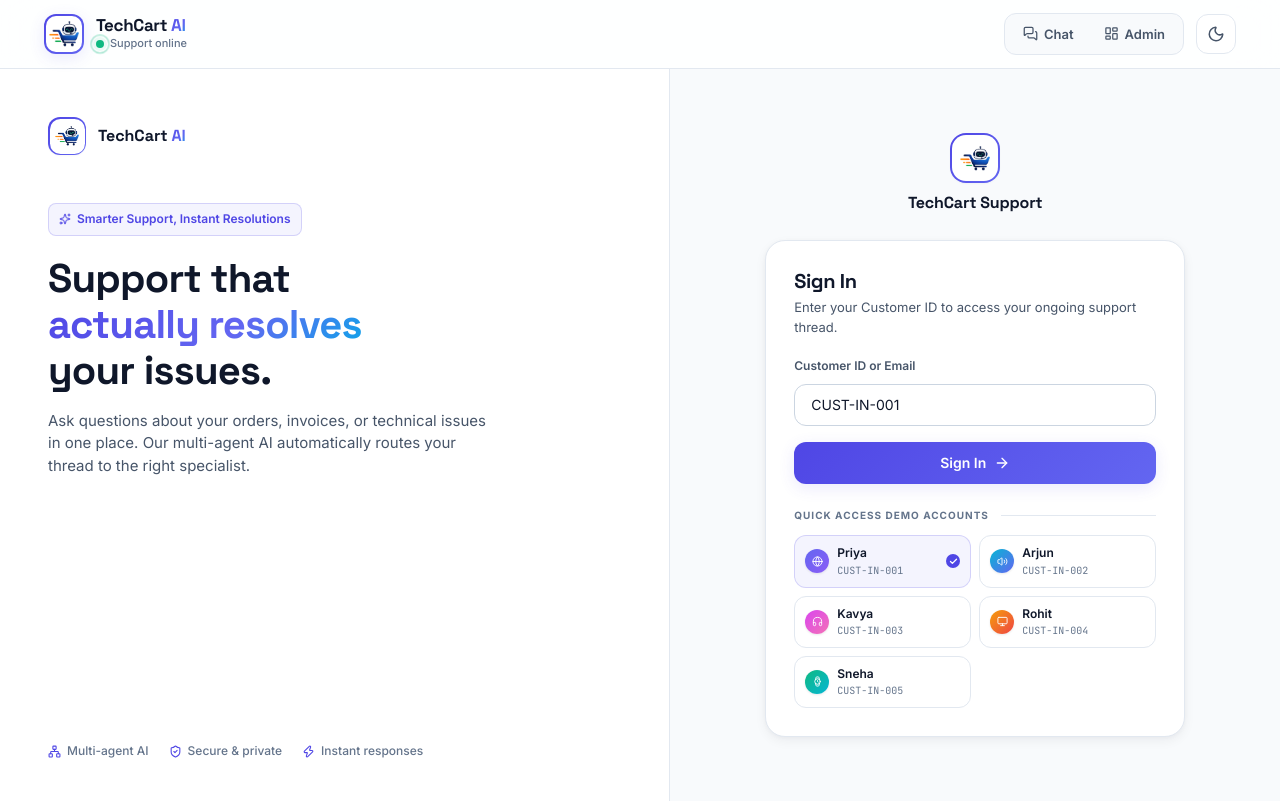
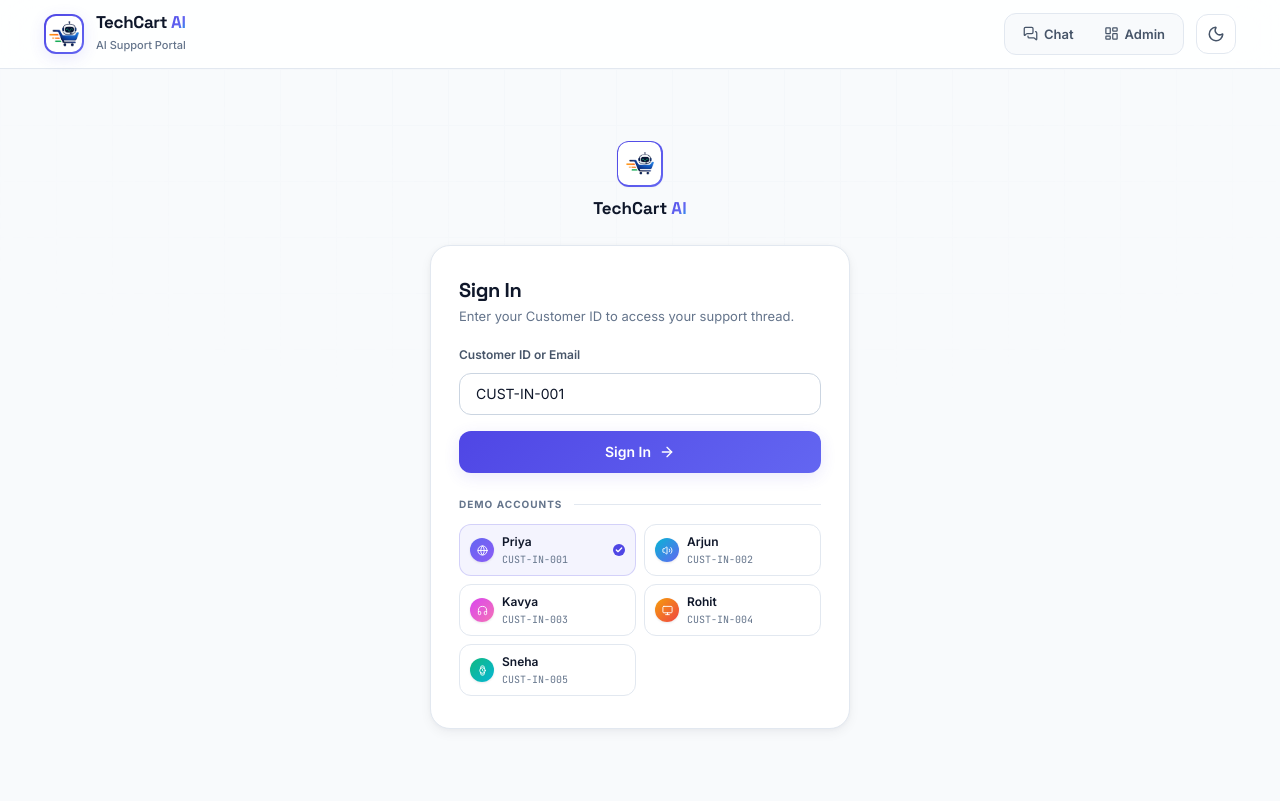
Before and after one commit to parvpatel20/electronics_customer_support_agent, a React (Vite) app in the folder frontend/: page / in a window 1280 px wide. Built offline with nearby package versions, Linux system fonts and the light colour scheme.

Commit message:
style: simplify login page to centered layout and remove active status lights

```diff
--- a/frontend/src/App.jsx
+++ b/frontend/src/App.jsx
@@ -75,9 +75,8 @@ export default function App() {
               >
                 TechCart <span className="gradient-text">AI</span>
               </p>
-              <span className="flex items-center gap-1.5" style={{ color: 'var(--text-subtle)', fontSize: '0.6875rem', fontWeight: 500 }}>
-                <span className="status-dot" aria-hidden="true" />
-                Support online
+              <span style={{ color: 'var(--text-subtle)', fontSize: '0.6875rem', fontWeight: 500 }}>
+                AI Support Portal
               </span>
             </div>
           </button>
--- a/frontend/src/components/ChatWidget.jsx
+++ b/frontend/src/components/ChatWidget.jsx
@@ -388,60 +388,12 @@ export default function ChatWidget({ customer }) {
               )}
             </div>
           </div>
-
-          {/* Specialist Node Status Tracker */}
-          <div className="flex flex-col gap-3">
-            <h3 className="eyebrow" style={{ fontSize: '0.6875rem' }}>Active Agents status</h3>
-
-            <div className="flex flex-col gap-2">
-              {[
-                { id: 'triage', label: 'Triage Agent', desc: 'Analyzes & routes query' },
-                { id: 'billing', label: 'Billing Agent', desc: 'Invoices & refund specialist' },
-                { id: 'technical', label: 'Technical Agent', desc: 'Troubleshooting & product manuals' },
-                { id: 'returns', label: 'Returns Agent', desc: 'RMA window & return requests' },
-                { id: 'supervisor', label: 'Support Supervisor', desc: 'Safety guardrails & escalation' }
-              ].map(agent => {
-                const isActive = activeAgent === agent.id;
-                return (
-                  <div
-                    key={agent.id}
-                    style={{
-                      display: 'flex', alignItems: 'center', gap: '10px',
-                      padding: '8px 10px', borderRadius: 'var(--radius-md)',
-                      background: isActive ? 'var(--primary-tint)' : 'transparent',
-                      border: isActive ? '1px solid var(--primary-border)' : '1px solid transparent',
-                      transition: 'all 200ms ease'
-                    }}
-                  >
-                    <span
-                      style={{
-                        width: 8, height: 8, borderRadius: '50%',
-                        background: isActive ? 'var(--success)' : 'var(--border-strong)',
-                        boxShadow: isActive ? '0 0 0 3px var(--success-tint)' : 'none',
-                        flexShrink: 0
-                      }}
-                      className={isActive ? "status-dot" : ""}
-                    />
-                    <div style={{ minWidth: 0 }}>
-                      <span style={{ display: 'block', fontSize: '0.8125rem', fontWeight: isActive ? 600 : 500, color: isActive ? 'var(--primary)' : 'var(--text)' }}>
-                        {agent.label}
-                      </span>
-                      <span style={{ display: 'block', fontSize: '0.6875rem', color: 'var(--text-subtle)', lineHeight: 1.2, overflow: 'hidden', textOverflow: 'ellipsis', whiteSpace: 'nowrap' }}>
-                        {agent.desc}
-                      </span>
-                    </div>
-                  </div>
-                );
-              })}
-            </div>
-          </div>
         </div>
 
-        {/* Sidebar Footer / Marketing Branding */}
+        {/* Sidebar Footer */}
         <div className="border-t border-border pt-4 text-center">
-          <span style={{ fontSize: '0.6875rem', color: 'var(--text-subtle)', display: 'inline-flex', alignItems: 'center', gap: '5px' }}>
-            <span style={{ width: 6, height: 6, borderRadius: '50%', background: 'var(--success)' }} />
-            Secure Session Verified
+          <span style={{ fontSize: '0.6875rem', color: 'var(--text-subtle)' }}>
+            Session Secure
           </span>
         </div>
       </aside>
@@ -476,10 +428,10 @@ export default function ChatWidget({ customer }) {
                   </div>
                 </div>
                 <span
-                  className="flex items-center gap-1.5 text-muted"
+                  className="text-subtle"
                   style={{ fontSize: '0.8125rem', fontWeight: 500 }}
                 >
-                  <span className="status-dot" style={{ display: 'inline-block', width: 6, height: 6 }} /> Specialist agents online · typical reply in seconds
+                  Specialist support agents online
                 </span>
               </div>
 
--- a/frontend/src/components/LoginPage.jsx
+++ b/frontend/src/components/LoginPage.jsx
@@ -59,29 +59,17 @@ export default function LoginPage({ onLogin }) {
   }
 
   return (
-    <section className="fade-in aurora animate-fade-in" style={{ minHeight: 'calc(100vh - var(--nav-height))', position: 'relative' }}>
+    <section className="fade-in aurora flex items-center justify-center" style={{ minHeight: 'calc(100vh - var(--nav-height))', position: 'relative', background: 'var(--bg)', padding: '24px 16px' }}>
       <div className="grid-bg" style={{ position: 'absolute', inset: 0, opacity: 0.15, pointerEvents: 'none' }} aria-hidden="true" />
 
-      <div
-        className="grid lg:grid-cols-[1.1fr_1fr] relative"
-        style={{ minHeight: 'calc(100vh - var(--nav-height))', zIndex: 1 }}
-      >
+      {/* Centered Login Box */}
+      <div className="flex flex-col items-center gap-6 relative" style={{ zIndex: 1, width: '100%', maxWidth: '420px' }}>
 
-        {/* ───────────── Brand / Hero Panel (Marketing) ───────────── */}
-        <aside
-          className="hidden lg:flex flex-col justify-between"
-          style={{
-            padding: '48px 48px 40px', position: 'relative', overflow: 'hidden',
-            background: 'var(--surface)',
-            borderRight: '1px solid var(--border)',
-          }}
-        >
-          <div style={{ position: 'relative', zIndex: 1 }}>
-            {/* Elegant Header with Logo */}
-            <div className="flex items-center gap-3" style={{ marginBottom: '48px' }}>
+        {/* Brand Header */}
+        <div className="flex flex-col items-center gap-2">
           <div
             style={{
-                  width: 38, height: 38, borderRadius: 'var(--radius-md)',
+              width: 46, height: 46, borderRadius: 'var(--radius-md)',
               background: 'var(--grad-primary)', padding: 1.5,
               boxShadow: 'var(--shadow-xs)',
             }}
@@ -93,115 +81,18 @@ export default function LoginPage({ onLogin }) {
                 overflow: 'hidden',
               }}
             >
-                  <img src={logo} alt="TechCart" style={{ width: 24, height: 24, objectFit: 'contain' }} />
+              <img src={logo} alt="TechCart Logo" style={{ width: 28, height: 28, objectFit: 'contain' }} />
             </div>
           </div>
-              <span className="font-display" style={{ fontSize: '1rem', fontWeight: 700, color: 'var(--text)' }}>
+          <span className="font-display" style={{ fontSize: '1.0625rem', fontWeight: 700, color: 'var(--text)' }}>
             TechCart <span className="gradient-text">AI</span>
           </span>
         </div>
 
-            {/* AI Highlight Badge */}
-            <div
-              className="inline-flex items-center gap-1.5"
-              style={{
-                padding: '6px 10px', borderRadius: 'var(--radius-sm)',
-                background: 'var(--primary-tint)', border: '1px solid var(--primary-border)',
-                color: 'var(--primary)', fontSize: '0.75rem', fontWeight: 600,
-                marginBottom: '20px',
-              }}
-            >
-              <Sparkles size={12} className="text-primary" />
-              Smarter Support, Instant Resolutions
-            </div>
-
-            <h1
-              className="font-display"
-              style={{ fontSize: '2.5rem', fontWeight: 700, lineHeight: 1.15, letterSpacing: '-0.02em', color: 'var(--text)', maxWidth: '480px' }}
-            >
-              Support that
-              <br />
-              <span className="gradient-text">actually resolves</span>
-              <br />
-              your issues.
-            </h1>
-
-            <p className="text-muted" style={{ marginTop: '16px', fontSize: '0.9375rem', lineHeight: 1.5, maxWidth: '440px' }}>
-              Ask questions about your orders, invoices, or technical issues in one place. Our multi-agent AI automatically routes your thread to the right specialist.
-            </p>
-
-            {/* Clean Capability Showcase List */}
-            <div className="grid gap-3" style={{ marginTop: '36px', gridTemplateColumns: '1fr 1fr', maxWidth: '520px' }}>
-              {features.map(({ label, desc, Icon }, i) => (
-                <div
-                  key={label}
-                  className="stagger-in"
-                  style={{
-                    padding: '14px', display: 'flex', alignItems: 'flex-start', gap: '10px',
-                    animationDelay: `${i * 60}ms`,
-                    background: 'var(--bg)',
-                    border: '1px solid var(--border)',
-                    borderRadius: 'var(--radius-md)',
-                  }}
-                >
-                  <span
-                    style={{
-                      width: 28, height: 28, borderRadius: 'var(--radius-sm)', flexShrink: 0,
-                      background: 'var(--primary-tint)', color: 'var(--primary)',
-                      display: 'flex', alignItems: 'center', justifyContent: 'center',
-                    }}
-                  >
-                    <Icon size={14} />
-                  </span>
-                  <span style={{ minWidth: 0 }}>
-                    <span style={{ display: 'block', fontWeight: 600, fontSize: '0.8125rem', color: 'var(--text)' }}>{label}</span>
-                    <span className="text-subtle" style={{ display: 'block', fontSize: '0.6875rem', lineHeight: 1.35, marginTop: '2px' }}>{desc}</span>
-                  </span>
-                </div>
-              ))}
-            </div>
-          </div>
-
-          {/* Clean Trust Points */}
-          <div className="flex flex-wrap gap-x-5 gap-y-2" style={{ position: 'relative', zIndex: 1, marginTop: '30px' }}>
-            {trustPoints.map(({ label, Icon }) => (
-              <span key={label} className="flex items-center gap-1.5 text-subtle" style={{ fontSize: '0.75rem', fontWeight: 500 }}>
-                <Icon size={13} style={{ color: 'var(--primary)' }} /> {label}
-              </span>
-            ))}
-          </div>
-        </aside>
-
-        {/* ───────────── Form Panel (Customer Login) ───────────── */}
-        <div className="flex flex-col items-center justify-center" style={{ padding: '40px 24px', background: 'var(--bg)' }}>
-          {/* Central Logo Above Card (Marketing & Clean UI) */}
-          <div className="flex flex-col items-center gap-2" style={{ marginBottom: '24px' }}>
-            <div
-              style={{
-                width: 50, height: 50, borderRadius: 'var(--radius-lg)',
-                background: 'var(--grad-primary)', padding: 2,
-                boxShadow: 'var(--shadow-xs)',
-              }}
-            >
-              <div
-                style={{
-                  width: '100%', height: '100%', borderRadius: 'calc(var(--radius-lg) - 2px)',
-                  background: 'var(--surface)', display: 'flex', alignItems: 'center', justifyContent: 'center',
-                  overflow: 'hidden',
-                }}
-              >
-                <img src={logo} alt="TechCart Logo" style={{ width: 30, height: 30, objectFit: 'contain' }} />
-              </div>
-            </div>
-            <span className="font-display" style={{ fontSize: '1rem', fontWeight: 700, letterSpacing: '-0.01em' }}>
-              TechCart Support
-            </span>
-          </div>
-
-          <div className="card" style={{ width: '100%', maxWidth: '420px', padding: '28px 28px', background: 'var(--surface)', boxShadow: 'var(--shadow-md)' }}>
+        <div className="card" style={{ width: '100%', padding: '32px 28px', background: 'var(--surface)', border: '1px solid var(--border)', borderRadius: 'var(--radius-xl)', boxShadow: 'var(--shadow-md)' }}>
           <h2 className="font-display" style={{ fontSize: '1.25rem', fontWeight: 700, color: 'var(--text)' }}>Sign In</h2>
-            <p className="text-muted" style={{ marginTop: '4px', fontSize: '0.8125rem' }}>
-              Enter your Customer ID to access your ongoing support thread.
+          <p className="text-subtle" style={{ marginTop: '4px', fontSize: '0.8125rem' }}>
+            Enter your Customer ID to access your support thread.
           </p>
 
           <form onSubmit={submit} style={{ marginTop: '20px' }}>
@@ -237,15 +128,15 @@ export default function LoginPage({ onLogin }) {
             </button>
           </form>
 
-            {/* Redesigned Compact Quick Access Selector */}
+          {/* Quick Access Demo accounts */}
           <div style={{ marginTop: '24px' }}>
             <div className="flex items-center gap-3" style={{ marginBottom: '12px' }}>
-                <span className="eyebrow" style={{ whiteSpace: 'nowrap', fontSize: '0.625rem' }}>Quick access Demo Accounts</span>
+              <span className="eyebrow" style={{ whiteSpace: 'nowrap', fontSize: '0.625rem' }}>Demo Accounts</span>
               <span style={{ flex: 1, height: '1px', background: 'var(--border)' }} />
             </div>
 
-              <div className="grid grid-cols-1 sm:grid-cols-2 gap-2">
-                {demoCustomers.map(({ name, id, note, Icon, grad }) => {
+            <div className="grid grid-cols-2 gap-2">
+              {demoCustomers.map(({ name, id, Icon, grad }) => {
                 const active = identifier === id;
                 return (
                   <button
@@ -274,9 +165,9 @@ export default function LoginPage({ onLogin }) {
                     {active && (
                       <span
                         className="flex items-center justify-center"
-                          style={{ width: 14, height: 14, borderRadius: '50%', background: 'var(--primary)', color: '#fff', flexShrink: 0 }}
+                        style={{ width: 12, height: 12, borderRadius: '50%', background: 'var(--primary)', color: '#fff', flexShrink: 0 }}
                       >
-                          <Check size={9} strokeWidth={3.5} />
+                        <Check size={8} strokeWidth={4} />
                       </span>
                     )}
                   </button>
@@ -286,7 +177,6 @@ export default function LoginPage({ onLogin }) {
           </div>
         </div>
       </div>
-      </div>
     </section>
   );
 }
--- a/frontend/src/components/MessageBubble.jsx
+++ b/frontend/src/components/MessageBubble.jsx
@@ -172,8 +172,8 @@ export default function MessageBubble({ message }) {
               {message.content}
             </ReactMarkdown>
           ) : (
-            <span className="flex items-center gap-2" style={{ color: 'var(--text-subtle)', fontSize: '0.8125rem' }}>
-              <span className="status-dot" /> Thinking…
+            <span style={{ color: 'var(--text-subtle)', fontSize: '0.8125rem', fontStyle: 'italic' }}>
+              Thinking…
             </span>
           )}
         </div>
```
Lines whose indentation alone changed are shown as unchanged.
